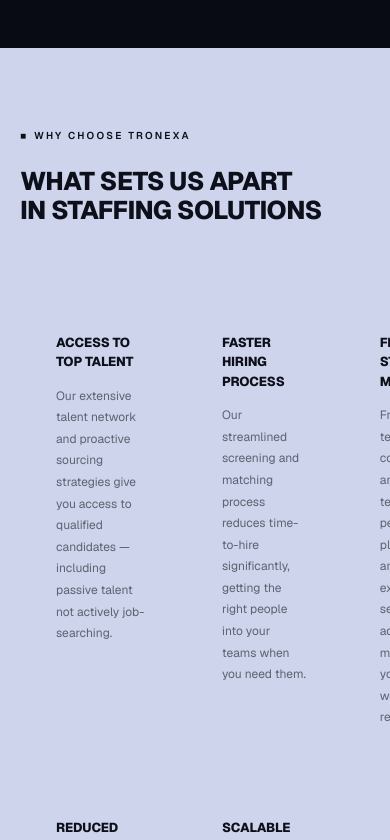
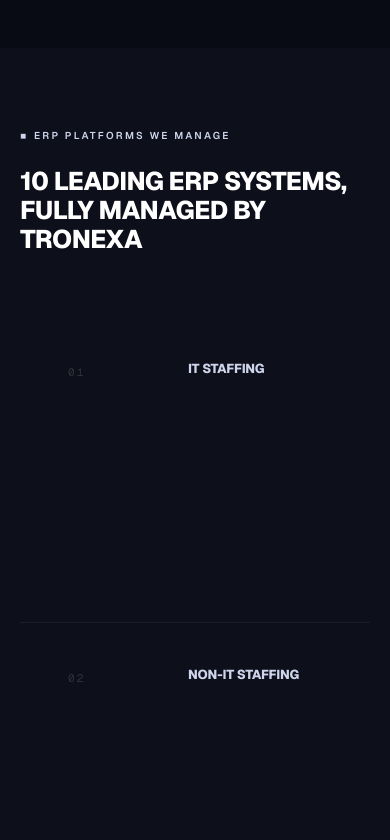
Before and after one commit to dakshtandel-9/TRONEXA, a Next.js app: page /services/staffing in a window 390 px wide. Shown: the part 1240-2080 px from the top of the page. Built offline with nearby package versions, Linux system fonts and the light colour scheme.

Commit message:
erp page layout fixed

```diff
--- a/app/globals.css
+++ b/app/globals.css
@@ -127,6 +127,15 @@
   /* Why/benefit cards — 1 col */
   .page-why-grid {
     grid-template-columns: 1fr !important;
+    gap: 0 !important;
+  }
+  .page-why-card {
+    padding: 28px 20px !important;
+    clip-path: none !important;
+    border-top: 1px solid rgba(13,15,26,0.12) !important;
+  }
+  .page-why-card:first-child {
+    border-top: none !important;
   }
 
   /* Industries grid — 2 col */
--- a/app/services/erp-solutions/page.tsx
+++ b/app/services/erp-solutions/page.tsx
@@ -17,9 +17,9 @@
   label: 'ERP Solutions',
   heroHeading: 'Unify Your Operations With\nIntelligent ERP',
   heroDesc:
-    'In today\'s fast-moving IT landscape, disconnected systems and manual processes are the biggest barriers to growth. An ERP platform brings every critical function — from project management and resource planning to finance, procurement, and client delivery — into one intelligent, unified system.',
+    'In today\'s fast-moving IT landscape, disconnected systems and manual processes are the biggest barriers to growth. An ERP (Enterprise Resource Planning) platform brings every critical function — from project management and resource planning to finance, procurement, and client delivery — into one intelligent, unified system. It gives IT companies real-time visibility across operations, eliminates inefficiencies, and enables data-driven decision-making at every level.',
   overview:
-    'An ERP (Enterprise Resource Planning) platform gives IT companies real-time visibility across operations, eliminates inefficiencies, and enables data-driven decision-making at every level. At Tronexa, we go beyond software — we provide ERP as a fully managed service, handling implementation, configuration, integration, and ongoing support so your team can stay focused on what they do best: delivering exceptional technology solutions.',
+    'At Tronexa, we go beyond software — we provide ERP as a fully managed service, handling implementation, configuration, integration, and ongoing support so your team can stay focused on what they do best: delivering exceptional technology solutions.',
   deliverables: [
     { num: '01', title: 'SAP S/4HANA', desc: 'For IT enterprises managing complex operations at scale, SAP S/4HANA delivers real-time intelligence across every business function. Tronexa implements and fully manages your SAP environment — from initial setup and data migration to system monitoring and continuous optimization — so you get maximum value without the overhead of an in-house SAP team.' },
     { num: '02', title: 'Oracle NetSuite', desc: 'Oracle NetSuite is the cloud ERP of choice for IT companies that need to manage financials, projects, billing, and vendor relationships in one place. Tronexa handles your complete NetSuite deployment and day-to-day management, ensuring your platform stays configured, updated, and aligned with how your business operates.' },
--- a/components/ServicePageContent.tsx
+++ b/components/ServicePageContent.tsx
@@ -194,6 +194,69 @@
         </div>
       </section>
 
+      {/* ── ERP SYSTEMS / DELIVERABLES ────────────────────── */}
+      {data.deliverables && data.deliverables.length > 0 && (
+        <section className="page-section-sm-pad" style={{ background: '#0d0f1a', padding: '120px 60px' }}>
+          <div style={{ maxWidth: '1100px', margin: '0 auto' }}>
+            <div style={{ marginBottom: '64px' }}>
+              <SectionLabel text="ERP Platforms We Manage" />
+              <h2 style={{
+                fontSize: 'clamp(1.6rem, 2.4vw, 2.5rem)',
+                fontWeight: 800,
+                letterSpacing: '-0.02em',
+                lineHeight: 1.12,
+                textTransform: 'uppercase',
+                color: 'white',
+                margin: 0,
+                maxWidth: '600px',
+              }}>
+                10 leading ERP systems,<br />fully managed by Tronexa
+              </h2>
+            </div>
+
+            <div style={{ display: 'flex', flexDirection: 'column', gap: '1px', background: 'rgba(255,255,255,0.06)' }}>
+              {data.deliverables.map((item, i) => (
+                <div
+                  key={i}
+                  style={{
+                    background: '#0d0f1a',
+                    padding: '44px 48px',
+                    display: 'grid',
+                    gridTemplateColumns: '80px 200px 1fr',
+                    gap: '40px',
+                    alignItems: 'start',
+                    transition: 'background 0.2s',
+                  }}
+                  onMouseEnter={e => { (e.currentTarget as HTMLElement).style.background = '#12152a'; }}
+                  onMouseLeave={e => { (e.currentTarget as HTMLElement).style.background = '#0d0f1a'; }}
+                >
+                  <div style={{
+                    fontSize: '11px',
+                    color: 'rgba(255,255,255,0.15)',
+                    letterSpacing: '0.2em',
+                    fontFamily: 'var(--font-geist-mono)',
+                    paddingTop: '3px',
+                  }}>{item.num}</div>
+                  <div style={{
+                    fontSize: '13px',
+                    fontWeight: 800,
+                    textTransform: 'uppercase',
+                    letterSpacing: '-0.01em',
+                    color: '#cdd4eb',
+                    lineHeight: 1.3,
+                  }}>{item.title}</div>
+                  <div style={{
+                    fontSize: '13px',
+                    color: 'rgba(255,255,255,0.5)',
+                    lineHeight: 1.85,
+                  }}>{item.desc}</div>
+                </div>
+              ))}
+            </div>
+          </div>
+        </section>
+      )}
+
       {/* ── WHY CHOOSE TRONEXA ───────────────────────────── */}
       <section className="page-section-sm-pad" style={{ background: '#cdd4eb', padding: '120px 60px' }}>
         <div style={{ maxWidth: '1100px', margin: '0 auto' }}>
@@ -213,9 +276,9 @@
             </h2>
           </div>
 
-          <div style={{ display: 'grid', gridTemplateColumns: 'repeat(3, 1fr)', gap: '1px', background: 'transparent' }}>
+          <div className="page-why-grid" style={{ display: 'grid', gridTemplateColumns: 'repeat(3, 1fr)', gap: '1px', background: 'transparent' }}>
             {data.whyPoints.map((point, i) => (
-              <div key={i} style={{
+              <div key={i} className="page-why-card" style={{
                 padding: '44px 36px',
                 background: '#cdd4eb',
                 clipPath: i === 0 ? CLIP_LG : 'none',
```
